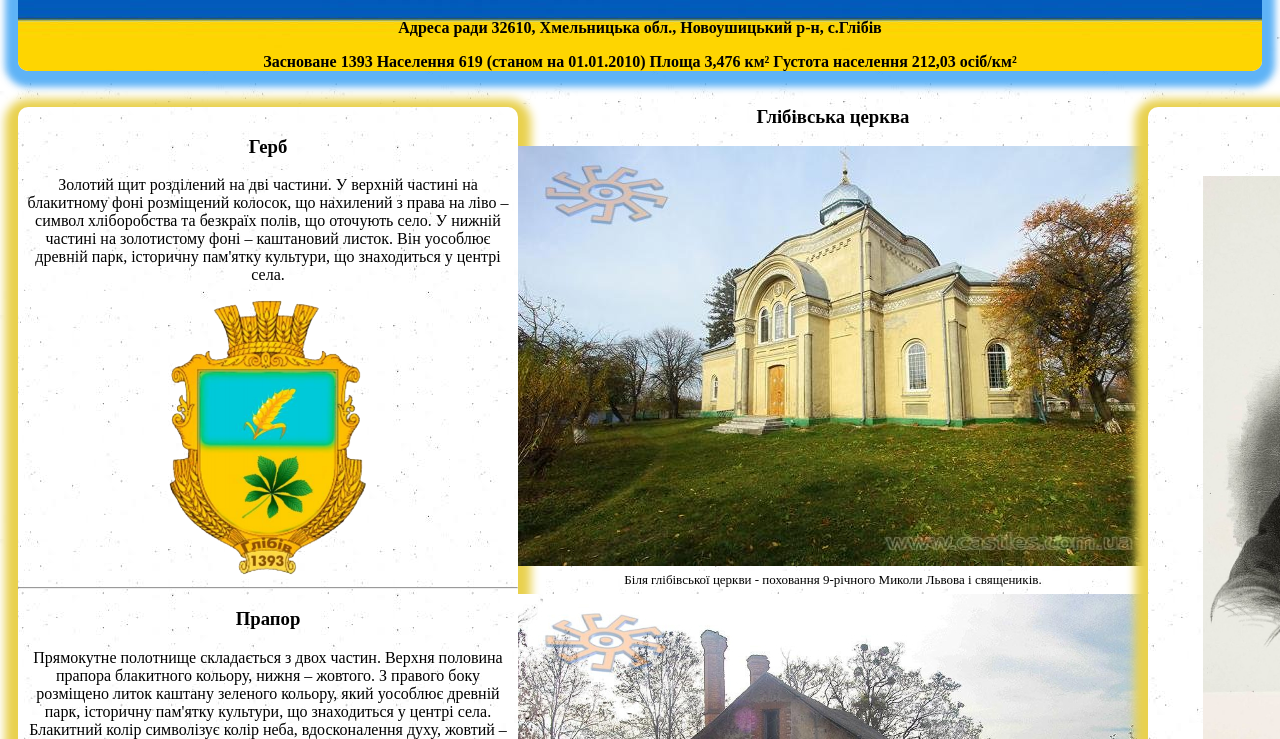
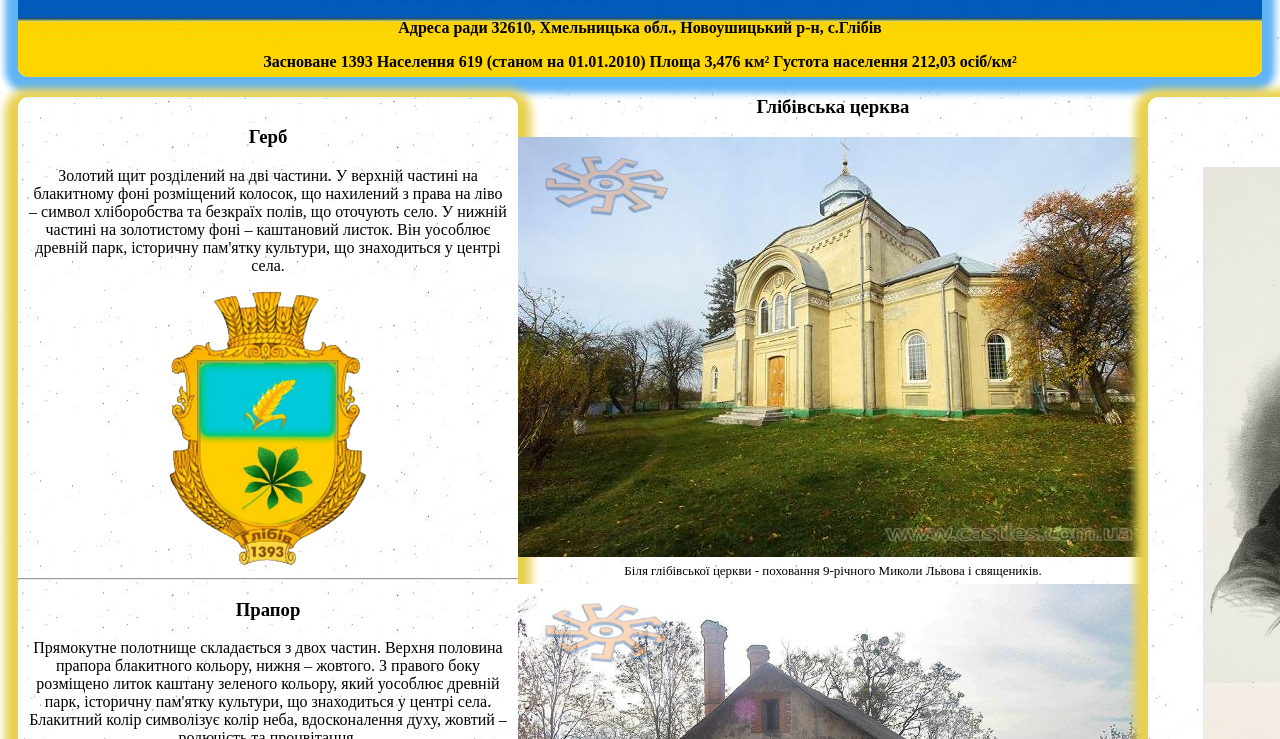
Before and after one commit to Zhenja93/Hlidiv, a plain HTML site: page index.html in a window 1280 px wide. Shown: the part 61-800 px from the top of the page. Drawn offline with Linux system fonts and the light colour scheme.

Commit message:
Update graphics.css

```diff
--- a/css/graphics.css
+++ b/css/graphics.css
@@ -6,7 +6,8 @@ body{
 .top {
 background: url(../img/146560.jpg);
 border-radius: 10px;
-box-shadow: 0 3px 7px 13px #2196f3b8
+box-shadow: 0 3px 7px 13px #2196f3b8;
+height: 117px;
 }
 
 
@@ -59,3 +60,7 @@ background: url(../img/fon-title.jpg);
     width: 390px;
 
 }
+.pprapor,.pgerb,.pput {
+    margin-left: 10px;
+    margin-right: 10px;
+}
```
